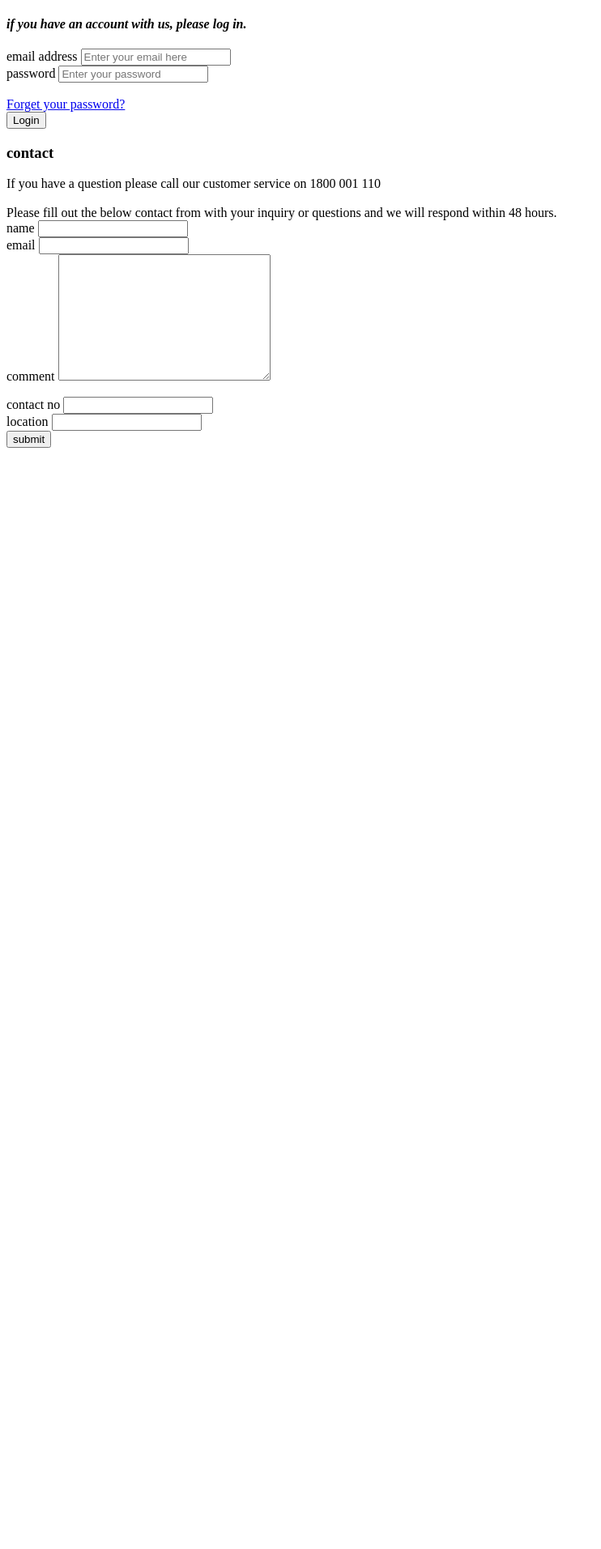
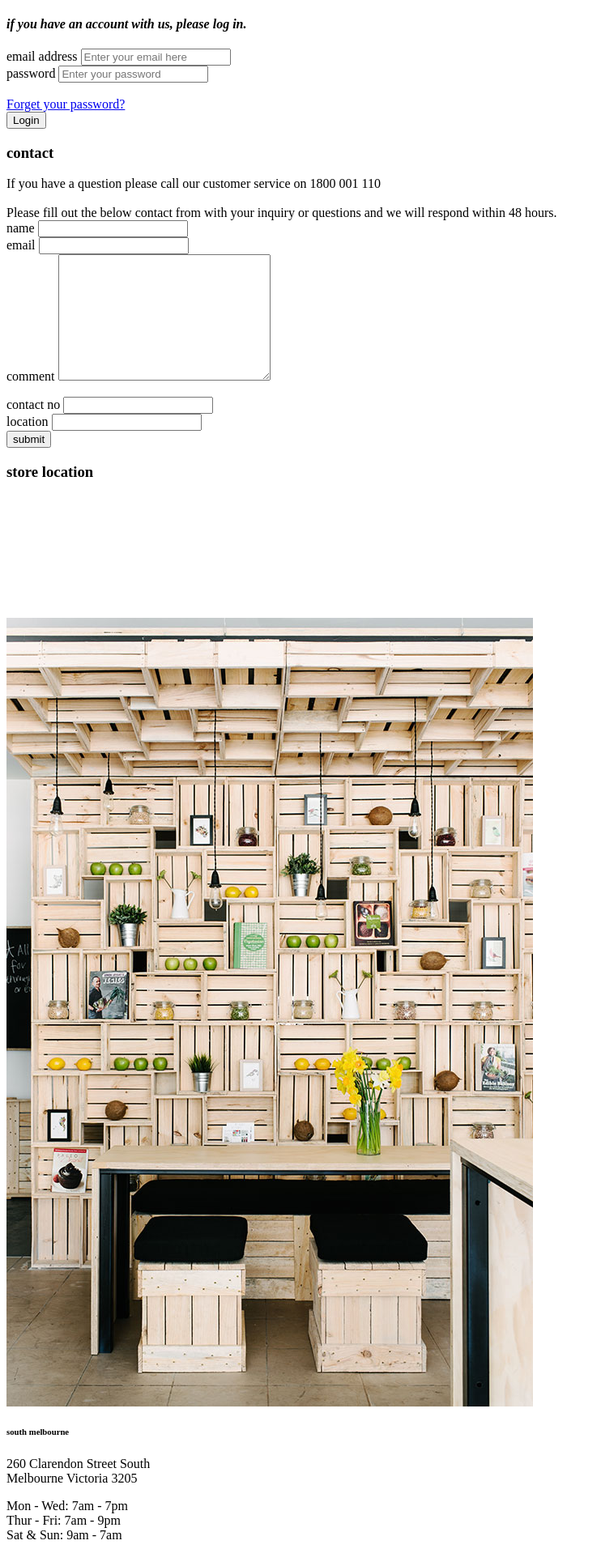
Before and after one commit to cloverink/thedukeofjuice, a PHP site: page /pages/home.php in a window 1280 px wide. Shown: the part 1436-3349 px from the top of the page at 81% size, without its empty margins (0-742 px from the left). Before the commit the page ends 1989 px from the top, so only its background shows below. Run offline with PHP 8.4, Linux system fonts and the light colour scheme; data that the repository does not hold is empty; a map, chart or similar area stays blank; grey boxes are pictures that could not be loaded.

Commit message:
store location

```diff
--- a/src/core/helper.php
+++ b/src/core/helper.php
@@ -1,4 +1,6 @@
 <?php
+
+$site_google_map_api = "AIzaSyBifc4q3Rgjph4MgJ1AZNCvyNi8EyPPy4M&q=500+Burwood+Rd,+Hawthorn+VIC+3122";
 
 class Helper {
   public function getTemplate($name) {
--- a/src/pages/home.php
+++ b/src/pages/home.php
@@ -7,3 +7,5 @@
 <?php include 'section-login.php' ?>
 
 <?php include 'section-contact.php' ?>
+
+<?php include 'section-location.php' ?>
--- /dev/null
+++ b/src/pages/section-location.php
@@ -0,0 +1,26 @@
+<section id="section-location">
+  <h3 class="title bg-black">store location</h3>
+  <div class="container">
+
+    <div>
+      <iframe class="map" frameborder="0" style="border:0" src="https://www.google.com/maps/embed/v1/place?key=<?=$site_google_map_api?>&q=500+Burwood+Rd,+Hawthorn+VIC+3122" allowfullscreen>
+      </iframe>
+    </div>
+
+    <div>
+      <img src="/assets/images/store-front.png">
+
+      <h6>south melbourne</h6>
+
+      <p class="addr"> 260 Clarendon Street South<br>Melbourne Victoria 3205 </p>
+
+      <div class="open">
+        Mon - Wed: 7am - 7pm <br>
+        Thur - Fri: 7am - 9pm <br>
+        Sat &amp; Sun: 9am - 7am <br>
+      </div>
+
+    </div>
+
+  </div>
+</section>
```
Also changed, not shown: src/less/_body.less (+53 -5 lines), src/assets/images/store-front.png (added).
